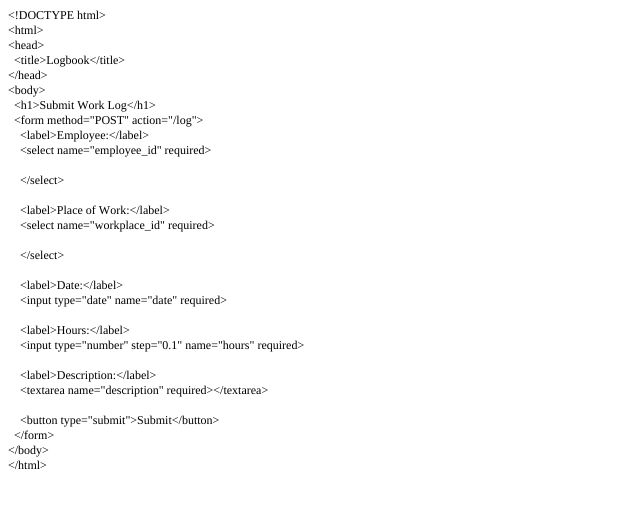
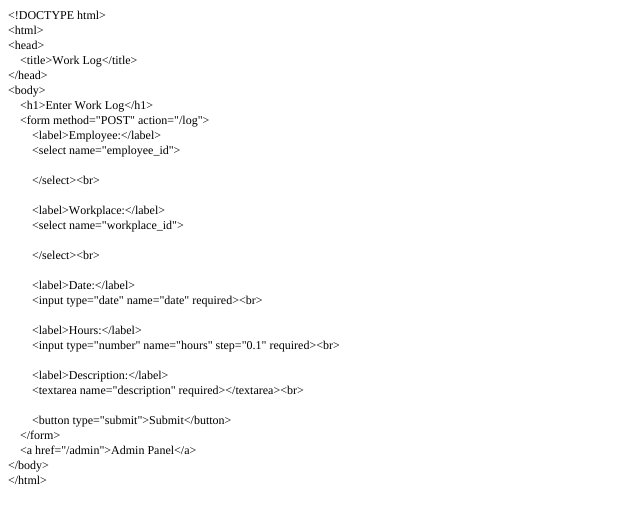
Before and after one commit to DylanBousfield/Logbook, a Flask app: page / in a window 1280 px wide. Shown: the top 524 px of the page, without its empty margins (0-640 px from the left). Run offline with Flask 3, Linux system fonts and the light colour scheme; data that the repository does not hold is empty; parts of the project's set-up code (start-up, migrations or seed data) failed here and were passed over.

Commit message:
Initial commit of logbook app

```diff
--- a/app.py
+++ b/app.py
@@ -4,7 +4,7 @@ import pandas as pd
 import os
 
 app = Flask(__name__)
-app.config["SQLALCHEMY_DATABASE_URI"] = "sqlite:///worklogs.db"
+app.config["SQLALCHEMY_DATABASE_URI"] = "sqlite:///./worklogs.db"
 app.config["SQLALCHEMY_TRACK_MODIFICATIONS"] = False
 db = SQLAlchemy(app)
 
@@ -28,6 +28,20 @@ class WorkLog(db.Model):
     workplace_id = db.Column(db.Integer, db.ForeignKey("workplace.id"))
     employee = db.relationship("Employee", backref="logs")
     workplace = db.relationship("Workplace", backref="logs")
+
+# -----------------------------
+# DATABASE INITIALIZATION
+# -----------------------------
+def initialize_database():
+    db.create_all()
+    if Employee.query.count() == 0:
+        db.session.add(Employee(name="John Doe"))
+    if Workplace.query.count() == 0:
+        db.session.add(Workplace(name="Office"))
+    db.session.commit()
+
+# Initialize at startup (works with Gunicorn)
+initialize_database()
 
 # -----------------------------
 # ROUTES
@@ -77,7 +91,6 @@ def export():
 
     logs = query.all()
 
-    # Convert to dataframe for Excel
     data = []
     for log in logs:
         data.append({
@@ -88,26 +101,12 @@ def export():
             "Description": log.description
         })
     df = pd.DataFrame(data)
-
     filename = "worklogs.xlsx"
     df.to_excel(filename, index=False)
-
     return send_file(filename, as_attachment=True)
 
 # -----------------------------
-# DATABASE INITIALIZATION
-# -----------------------------
-def initialize_database():
-    db.create_all()
-    # Add default employee and workplace if empty
-    if Employee.query.count() == 0:
-        db.session.add(Employee(name="Simon"))
-    if Workplace.query.count() == 0:
-        db.session.add(Workplace(name="WSL"))
-    db.session.commit()
-
-# -----------------------------
-# MAIN
+# RUN LOCAL
 # -----------------------------
 if __name__ == "__main__":
     app.run(debug=True)
--- a/requirements.txt
+++ b/requirements.txt
@@ -1,4 +1,4 @@
-flask
+flask>=2.3.0
 flask_sqlalchemy
 gunicorn
 pandas
--- a/templates/index.html
+++ b/templates/index.html
@@ -16,36 +16,37 @@
 <p class="p1"><span class="s1">&lt;!DOCTYPE html&gt;</span></p>
 <p class="p1"><span class="s1">&lt;html&gt;</span></p>
 <p class="p1"><span class="s1">&lt;head&gt;</span></p>
-<p class="p1"><span class="s1"><span class="Apple-converted-space">  </span>&lt;title&gt;Logbook&lt;/title&gt;</span></p>
+<p class="p1"><span class="s1"><span class="Apple-converted-space">    </span>&lt;title&gt;Work Log&lt;/title&gt;</span></p>
 <p class="p1"><span class="s1">&lt;/head&gt;</span></p>
 <p class="p1"><span class="s1">&lt;body&gt;</span></p>
-<p class="p1"><span class="s1"><span class="Apple-converted-space">  </span>&lt;h1&gt;Submit Work Log&lt;/h1&gt;</span></p>
-<p class="p1"><span class="s1"><span class="Apple-converted-space">  </span>&lt;form method="POST" action="/log"&gt;</span></p>
-<p class="p1"><span class="s1"><span class="Apple-converted-space">    </span>&lt;label&gt;Employee:&lt;/label&gt;</span></p>
-<p class="p1"><span class="s1"><span class="Apple-converted-space">    </span>&lt;select name="employee_id" required&gt;</span></p>
-<p class="p1"><span class="s1"><span class="Apple-converted-space">      </span>{% for e in employees %}</span></p>
-<p class="p1"><span class="s1"><span class="Apple-converted-space">        </span>&lt;option value="{{ e.id }}"&gt;{{ e.name }}&lt;/option&gt;</span></p>
-<p class="p1"><span class="s1"><span class="Apple-converted-space">      </span>{% endfor %}</span></p>
-<p class="p1"><span class="s1"><span class="Apple-converted-space">    </span>&lt;/select&gt;</span></p>
+<p class="p1"><span class="s1"><span class="Apple-converted-space">    </span>&lt;h1&gt;Enter Work Log&lt;/h1&gt;</span></p>
+<p class="p1"><span class="s1"><span class="Apple-converted-space">    </span>&lt;form method="POST" action="/log"&gt;</span></p>
+<p class="p1"><span class="s1"><span class="Apple-converted-space">        </span>&lt;label&gt;Employee:&lt;/label&gt;</span></p>
+<p class="p1"><span class="s1"><span class="Apple-converted-space">        </span>&lt;select name="employee_id"&gt;</span></p>
+<p class="p1"><span class="s1"><span class="Apple-converted-space">            </span>{% for emp in employees %}</span></p>
+<p class="p1"><span class="s1"><span class="Apple-converted-space">            </span>&lt;option value="{{ emp.id }}"&gt;{{ emp.name }}&lt;/option&gt;</span></p>
+<p class="p1"><span class="s1"><span class="Apple-converted-space">            </span>{% endfor %}</span></p>
+<p class="p1"><span class="s1"><span class="Apple-converted-space">        </span>&lt;/select&gt;&lt;br&gt;</span></p>
 <p class="p2"><span class="s1"></span><br></p>
-<p class="p1"><span class="s1"><span class="Apple-converted-space">    </span>&lt;label&gt;Place of Work:&lt;/label&gt;</span></p>
-<p class="p1"><span class="s1"><span class="Apple-converted-space">    </span>&lt;select name="workplace_id" required&gt;</span></p>
-<p class="p1"><span class="s1"><span class="Apple-converted-space">      </span>{% for w in workplaces %}</span></p>
-<p class="p1"><span class="s1"><span class="Apple-converted-space">        </span>&lt;option value="{{ w.id }}"&gt;{{ w.name }}&lt;/option&gt;</span></p>
-<p class="p1"><span class="s1"><span class="Apple-converted-space">      </span>{% endfor %}</span></p>
-<p class="p1"><span class="s1"><span class="Apple-converted-space">    </span>&lt;/select&gt;</span></p>
+<p class="p1"><span class="s1"><span class="Apple-converted-space">        </span>&lt;label&gt;Workplace:&lt;/label&gt;</span></p>
+<p class="p1"><span class="s1"><span class="Apple-converted-space">        </span>&lt;select name="workplace_id"&gt;</span></p>
+<p class="p1"><span class="s1"><span class="Apple-converted-space">            </span>{% for wp in workplaces %}</span></p>
+<p class="p1"><span class="s1"><span class="Apple-converted-space">            </span>&lt;option value="{{ wp.id }}"&gt;{{ wp.name }}&lt;/option&gt;</span></p>
+<p class="p1"><span class="s1"><span class="Apple-converted-space">            </span>{% endfor %}</span></p>
+<p class="p1"><span class="s1"><span class="Apple-converted-space">        </span>&lt;/select&gt;&lt;br&gt;</span></p>
 <p class="p2"><span class="s1"></span><br></p>
-<p class="p1"><span class="s1"><span class="Apple-converted-space">    </span>&lt;label&gt;Date:&lt;/label&gt;</span></p>
-<p class="p1"><span class="s1"><span class="Apple-converted-space">    </span>&lt;input type="date" name="date" required&gt;</span></p>
+<p class="p1"><span class="s1"><span class="Apple-converted-space">        </span>&lt;label&gt;Date:&lt;/label&gt;</span></p>
+<p class="p1"><span class="s1"><span class="Apple-converted-space">        </span>&lt;input type="date" name="date" required&gt;&lt;br&gt;</span></p>
 <p class="p2"><span class="s1"></span><br></p>
-<p class="p1"><span class="s1"><span class="Apple-converted-space">    </span>&lt;label&gt;Hours:&lt;/label&gt;</span></p>
-<p class="p1"><span class="s1"><span class="Apple-converted-space">    </span>&lt;input type="number" step="0.1" name="hours" required&gt;</span></p>
+<p class="p1"><span class="s1"><span class="Apple-converted-space">        </span>&lt;label&gt;Hours:&lt;/label&gt;</span></p>
+<p class="p1"><span class="s1"><span class="Apple-converted-space">        </span>&lt;input type="number" name="hours" step="0.1" required&gt;&lt;br&gt;</span></p>
 <p class="p2"><span class="s1"></span><br></p>
-<p class="p1"><span class="s1"><span class="Apple-converted-space">    </span>&lt;label&gt;Description:&lt;/label&gt;</span></p>
-<p class="p1"><span class="s1"><span class="Apple-converted-space">    </span>&lt;textarea name="description" required&gt;&lt;/textarea&gt;</span></p>
+<p class="p1"><span class="s1"><span class="Apple-converted-space">        </span>&lt;label&gt;Description:&lt;/label&gt;</span></p>
+<p class="p1"><span class="s1"><span class="Apple-converted-space">        </span>&lt;textarea name="description" required&gt;&lt;/textarea&gt;&lt;br&gt;</span></p>
 <p class="p2"><span class="s1"></span><br></p>
-<p class="p1"><span class="s1"><span class="Apple-converted-space">    </span>&lt;button type="submit"&gt;Submit&lt;/button&gt;</span></p>
-<p class="p1"><span class="s1"><span class="Apple-converted-space">  </span>&lt;/form&gt;</span></p>
+<p class="p1"><span class="s1"><span class="Apple-converted-space">        </span>&lt;button type="submit"&gt;Submit&lt;/button&gt;</span></p>
+<p class="p1"><span class="s1"><span class="Apple-converted-space">    </span>&lt;/form&gt;</span></p>
+<p class="p1"><span class="s1"><span class="Apple-converted-space">    </span>&lt;a href="/admin"&gt;Admin Panel&lt;/a&gt;</span></p>
 <p class="p1"><span class="s1">&lt;/body&gt;</span></p>
 <p class="p1"><span class="s1">&lt;/html&gt;</span></p>
 </body>
```
Also changed, not shown: templates/admin.html (+39 -38 lines), 1 other file.
